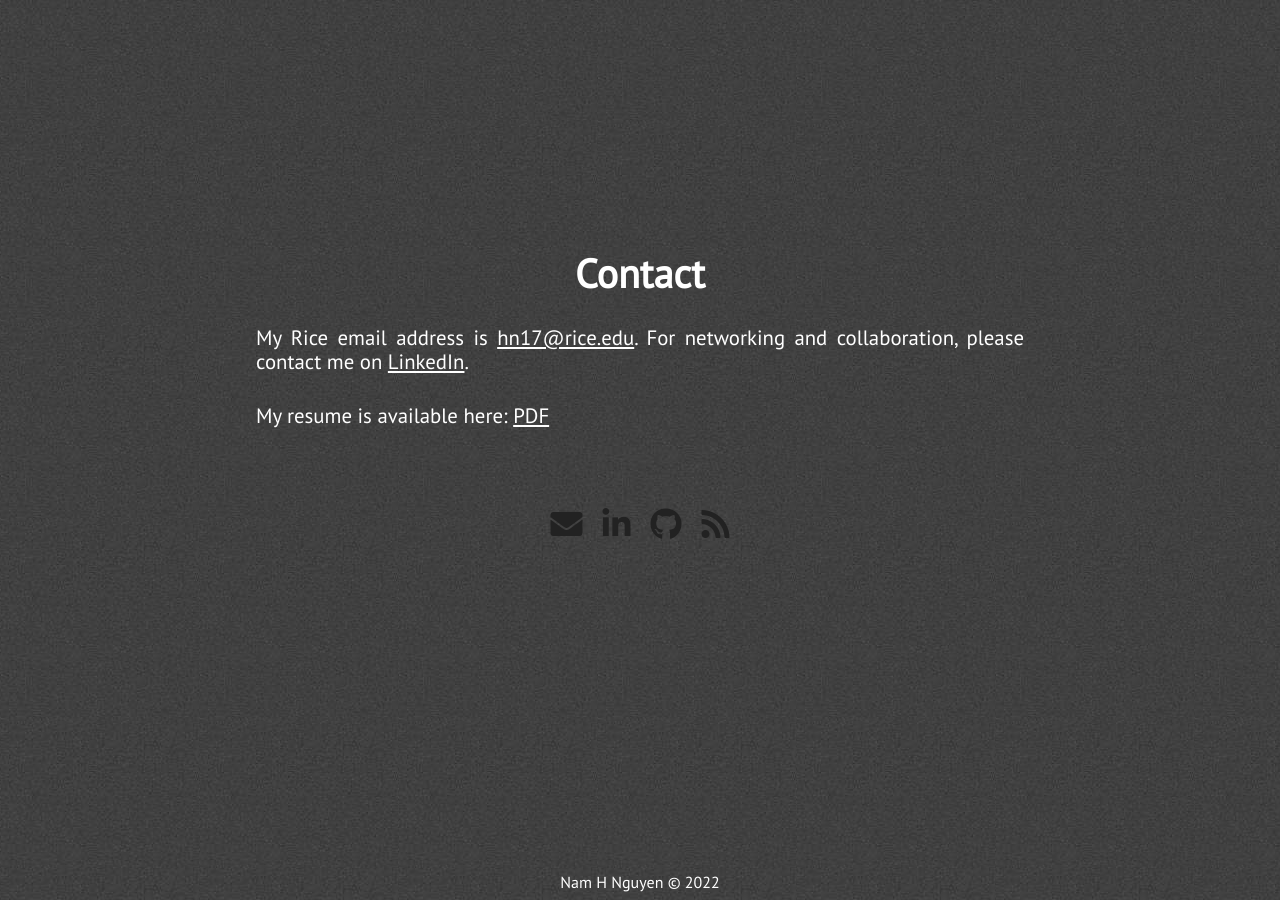
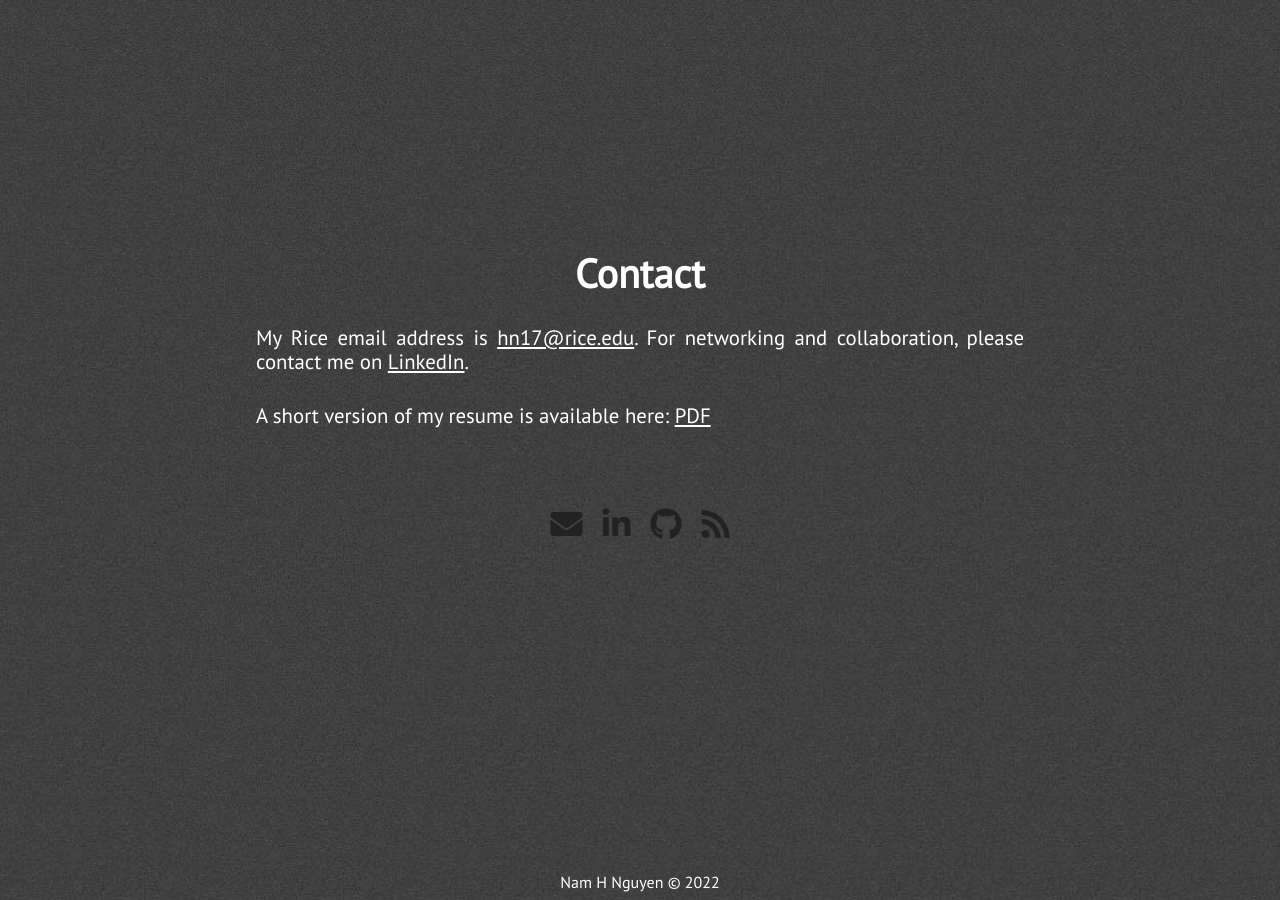
Before and after one commit to nguyendangson/sondangnguyen, a Jekyll site: the page built from index.html, in a window 1280 px wide and 900 px high, scrolled down 6035 px. Built offline with Jekyll 4.4.1, drawn with Linux system fonts in a browser that asks for light colours; nearby versions of some CDN libraries.

Commit message:
Update extra.html

```diff
--- a/_includes/extra.html
+++ b/_includes/extra.html
@@ -7,7 +7,7 @@
 For networking and collaboration, please contact me on <a href="https://www.linkedin.com/in/{{ site.linkedin }}/" style="color:white;">LinkedIn</a>.
             </p>
             <p class="paragraph-text justify-text">
-                My resume is available here: <a href="{{ site.blog_url }}/assets/resume/resume.pdf" style="color:white;">PDF</a>
+                A short version of my resume is available here: <a href="{{ site.blog_url }}/assets/resume/resume.pdf" style="color:white;">PDF</a>
             </p>
             <div class="extra-links">
                 <span class="hint--bottom bottom-link" aria-label="Email">
```
